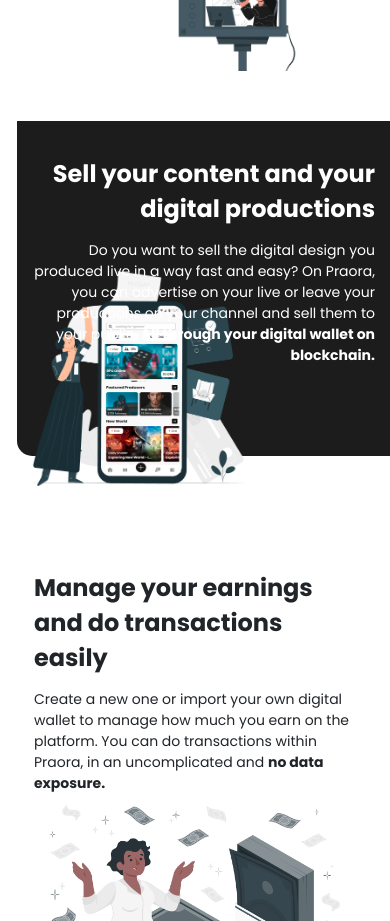
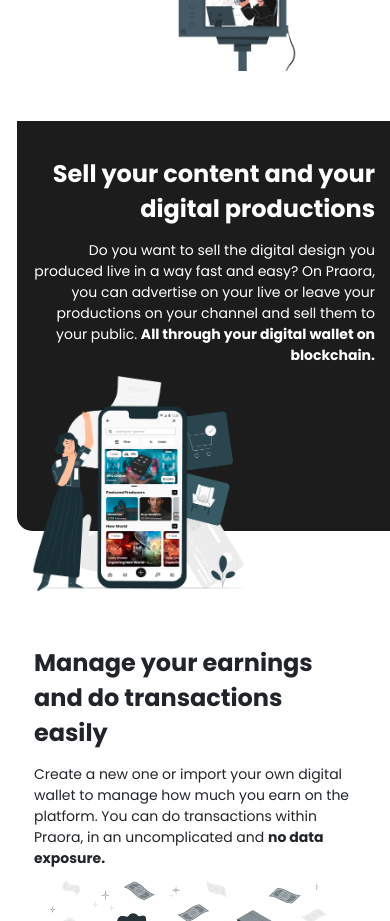
Before and after one commit to Neilton/praora_landing, a React (Create React App) app: page / in a window 390 px wide. Shown: the part 1680-2601 px from the top of the page. Built offline with nearby package versions, Linux system fonts and the light colour scheme.

Commit message:
media query fix

```diff
--- a/src/components/Market/styles.module.scss
+++ b/src/components/Market/styles.module.scss
@@ -42,6 +42,7 @@
 }
 
 @media (max-width: 1440px) {
+  .section {
     .sectionRow {
       margin-left: -10px;
       padding-right: 36px;
@@ -50,11 +51,14 @@
       padding-right: 10px;
     }
   }
+}
 
 @media (max-width: 1366px) {
+  .section {
     .sectionRow {
       margin-left: 0px;
       padding-right: 15px;
+    }
   }
 }
 
@@ -68,6 +72,12 @@
   .section {
     padding-bottom: 25px;
     padding-top: 25px;
+
+    .sectionImg {
+      margin-top: 0px;
+      padding-bottom: 10px;
+    }
+
   }
   .sectionDark {
     margin-left: 64px;
@@ -79,11 +89,6 @@
         padding-bottom: 5px;
       }
     }
-  }
-
-  .sectionImg {
-    margin-top: -160px;
-    padding-bottom: 10px;
   }
 }
 
```
Lines whose indentation alone changed are shown as unchanged.
